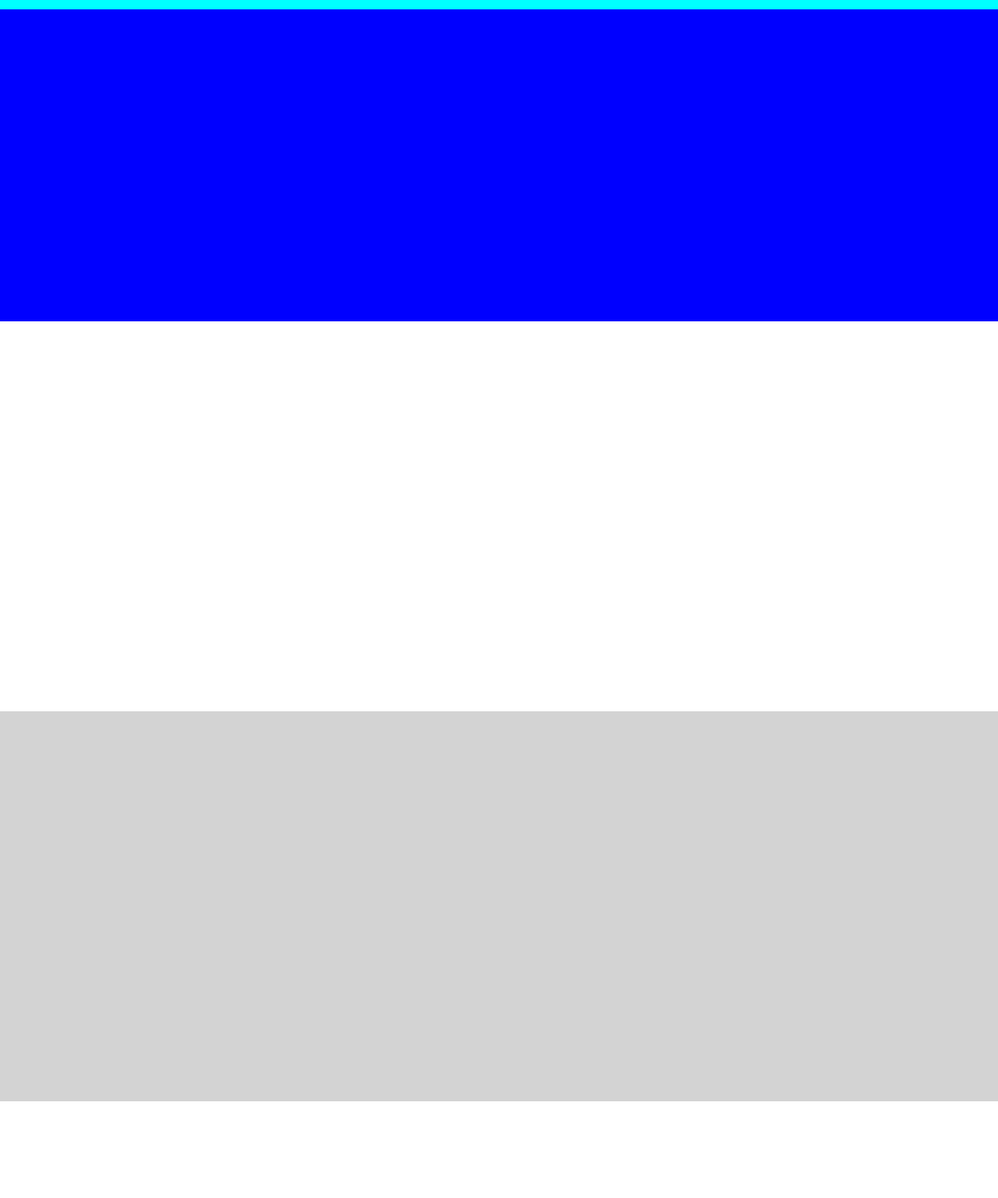
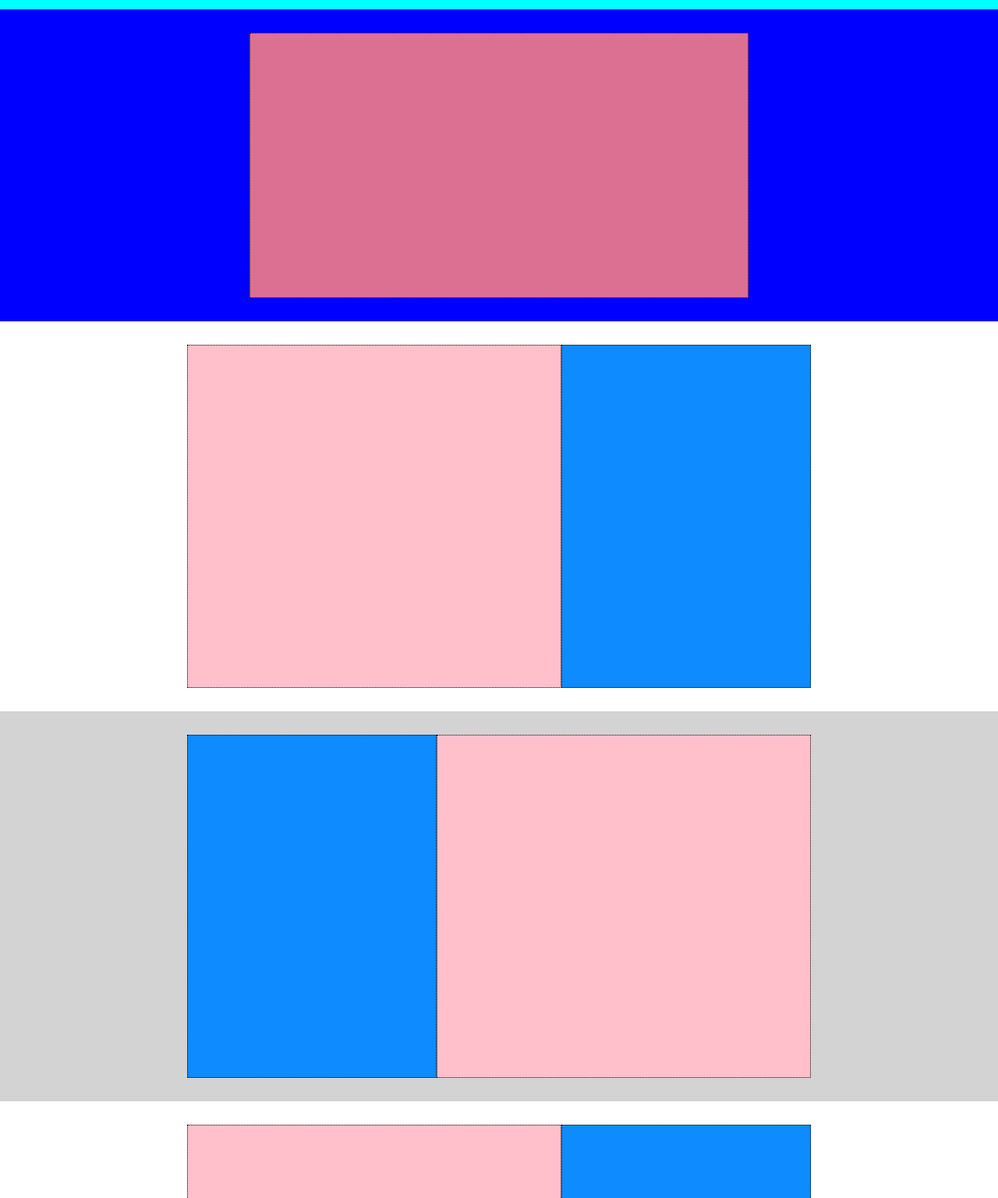
Before and after one commit to LucaFormica17/htmlcss-struttura-discord, a plain HTML site: page index.html in a window 1280 px wide. Shown: the part 63-1599 px from the top of the page at 78% size. Drawn offline with Linux system fonts and the light colour scheme.

Commit message:
[UPDATE] update main section bases layout

```diff
--- a/css/style.css
+++ b/css/style.css
@@ -8,14 +8,14 @@ header{
     height: 75px;
 }
 
-.container{
+.container-header{
     max-width: 800px;
     margin: 0 auto;
     display: flex;
     height: 75px;
 }
 
-.row{
+.row-header{
     width: 100%;
     display: flex;
     height: 50px;
@@ -64,14 +64,48 @@ ul{
     padding: 0 10px;
 }
 
+.container{
+    max-width: 800px;
+    margin: 0 auto;
+    height: 100%;
+}
+
+.row{
+    width: 100%;
+    height: 100%;
+    display: flex;
+    justify-content: center;
+}
+
 .bg-blue{
     background-color: blue;
     height: 400px;
 }
 
+.col-80{
+    width: 80%;
+    background-color: palevioletred;
+    margin: 30px 0;
+    border: 1px dotted black;
+}
+
 .bg-white{
     background-color: white;
     height: 500px;
+}
+
+.col-60{
+    width: 60%;
+    background-color: pink;
+    margin: 30px 0;
+    border: 1px dotted black;
+}
+
+.col-40{
+    width: 40%;
+    background-color: rgb(14, 139, 255);
+    margin: 30px 0;
+    border: 1px dotted black;
 }
 
 .bg-grey-1{
@@ -84,6 +118,13 @@ ul{
     height: 700px;
 }
 
+.col-100{
+    width: 100%;
+    background-color: rgb(5, 89, 5);
+    margin: 30px 0;
+    border: 1px dotted black;
+}
+
 footer{
     background-color: rgb(38, 38, 38);
     height: 600px;
--- a/index.html
+++ b/index.html
@@ -8,8 +8,8 @@
     </head>
     <body>
         <header>
-            <div class="container">
-                <div class="row">
+            <div class="container-header">
+                <div class="row-header">
                     <div class="col-25 logo">
                         logo
                     </div>
@@ -32,19 +32,56 @@
         </header>
         <main>
             <div class="bg-blue">
-
+                <div class="container">
+                    <div class="row">
+                        <div class="col-80"></div>
+                    </div>
+                </div>
             </div>
             <div class="bg-white">
+                <div class="container">
+                    <div class="row">
+                        <div class="col-60">
 
+                        </div>
+                        <div class="col-40">
+
+                        </div>
+                    </div>
+                </div>
             </div>
             <div class="bg-grey-1">
+               <div class="container">
+                    <div class="row">
+                        <div class="col-40">
 
+                        </div>
+                        <div class="col-60">
+
+                        </div>
+                    </div>
+               </div>
             </div>
             <div class="bg-white">
+                <div class="container">
+                    <div class="row">
+                        <div class="col-60">
 
+                        </div>
+                        <div class="col-40">
+
+                        </div>
+                    </div>
+                </div>
             </div>
             <div class="bg-grey-2">
+                <div class="container">
+                    <div class="row">
+                        <div class="col-100">
 
+                        </div>
+                    </div>
+                </div>
             </div>
         </main>
         <footer>
```
